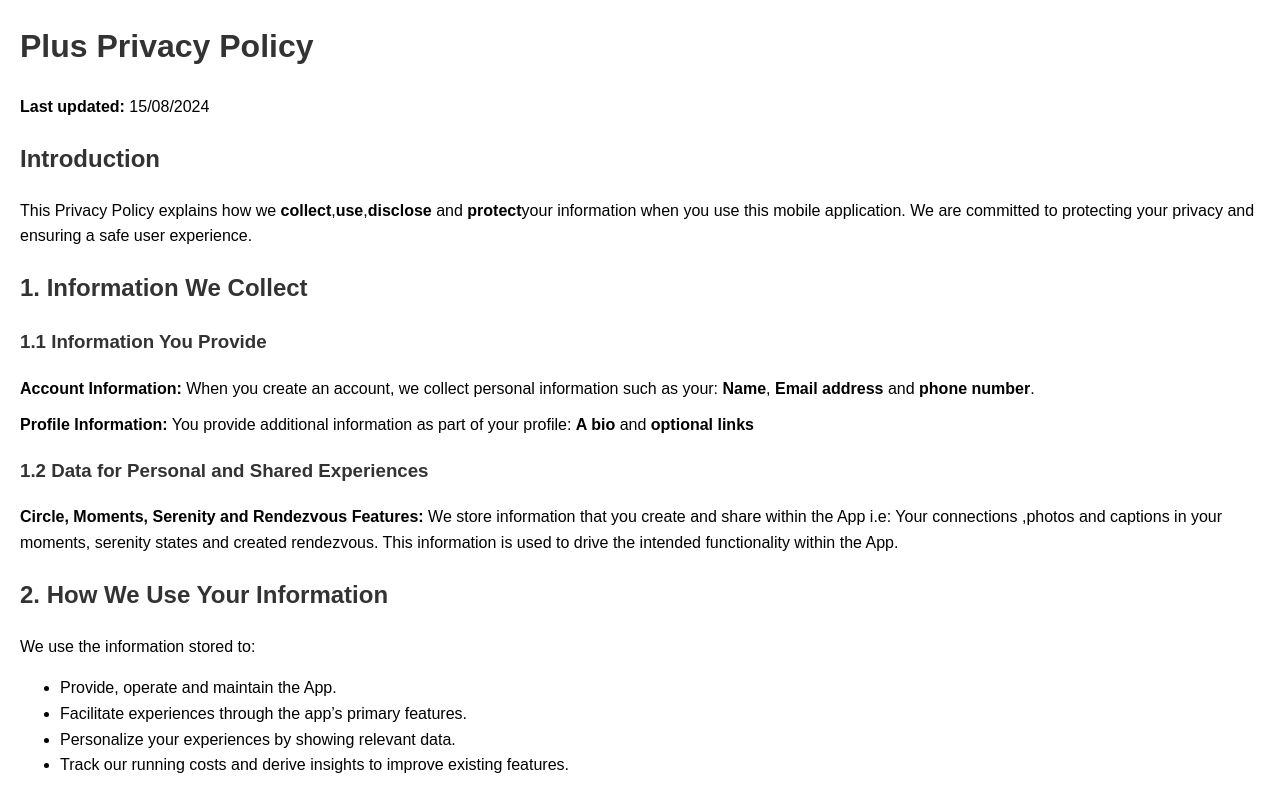
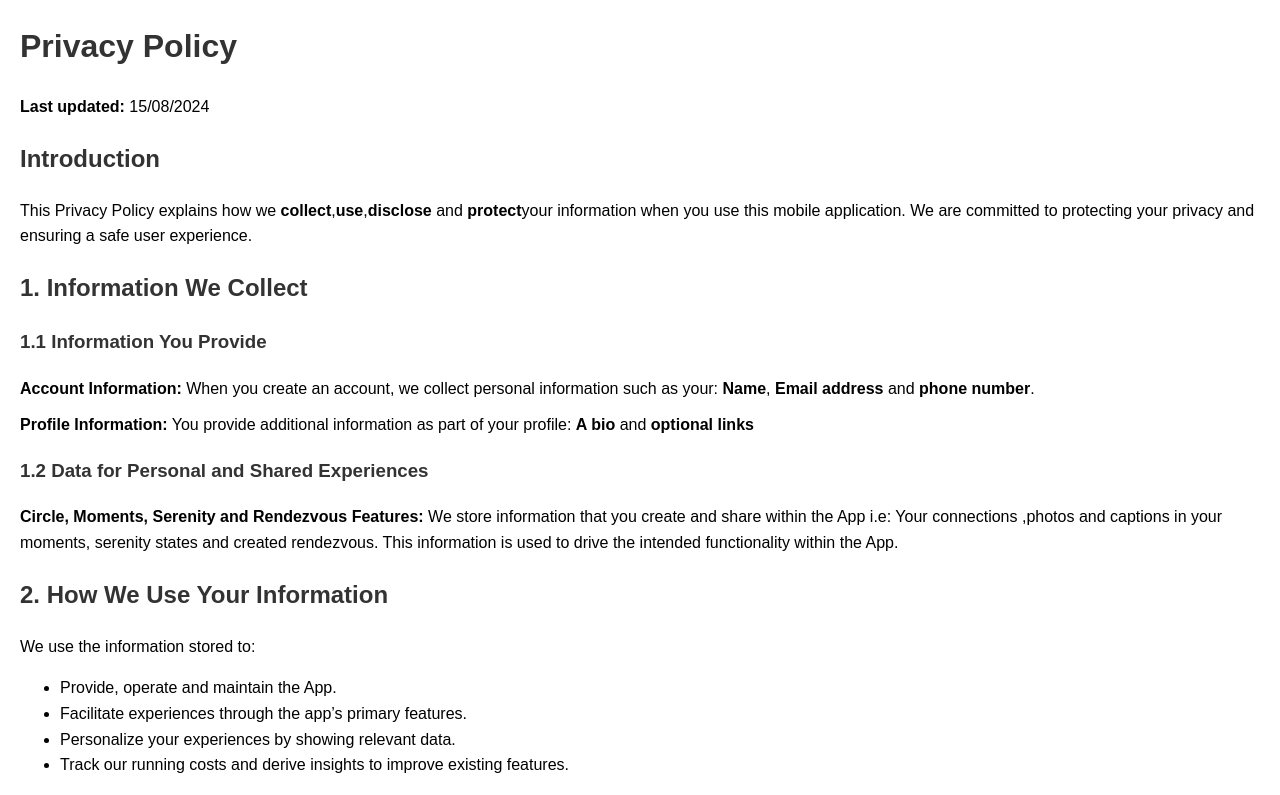
Before and after one commit to balendroid/plusprivacypolicy, a plain HTML site: page index.html in a window 1280 px wide. Shown: the top 795 px of the page. Drawn offline with Linux system fonts and the light colour scheme.

Commit message:
Update index.html
Updated title

```diff
--- a/index.html
+++ b/index.html
@@ -19,7 +19,7 @@
     </style>
 </head>
 <body>
-    <h1>Plus Privacy Policy</h1>
+    <h1>Privacy Policy</h1>
     <p><strong>Last updated:</strong> 15/08/2024</p>
 
     <h2>Introduction</h2>
```
